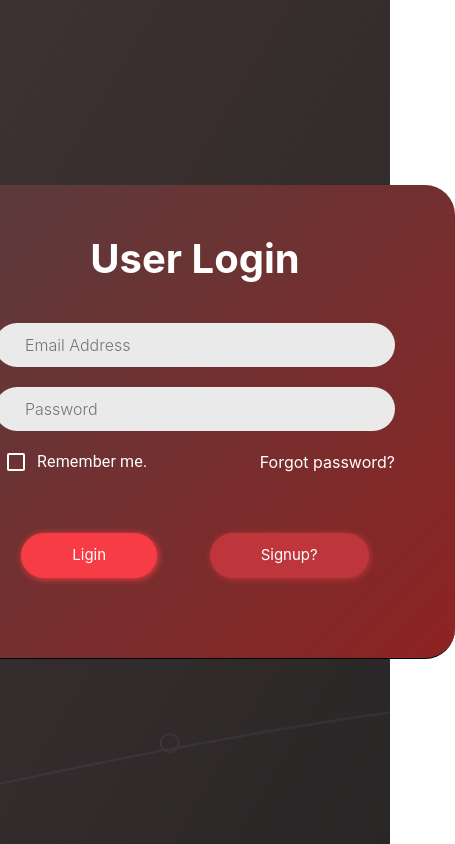
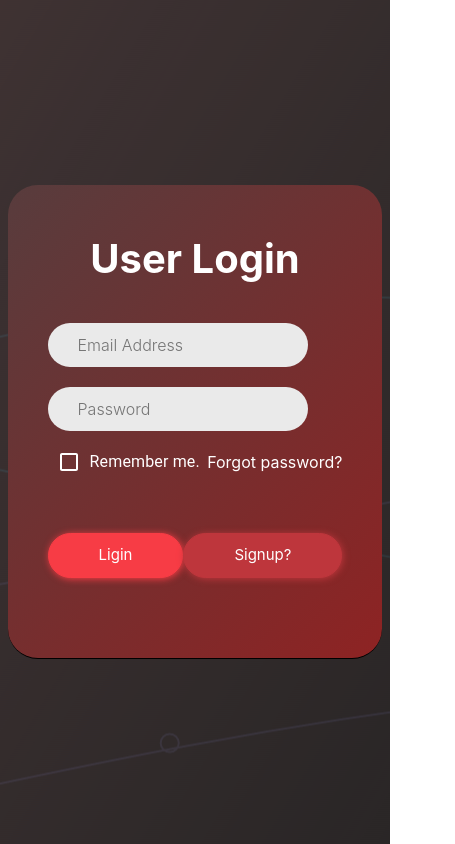
Before and after one commit to Ruhulcse/society, a React (Create React App) app: page /login in a window 390 px wide. Shown: the whole page, 455 px wide, since content can reach past the window. Built offline with nearby package versions, Linux system fonts and the light colour scheme.

Commit message:
login responsive

```diff
--- a/src/assets/css/style.css
+++ b/src/assets/css/style.css
@@ -800,7 +800,27 @@ label.MuiFormControlLabel-root {
 .login-page .login-form .log_sign_in-btn .signin-btn:focus {
 	outline: none;
 }
+@media (max-width: 768px) {
+	.login-page .login-form {
+		padding: 50px 50px 80px 50px;
+	}
 
+	.login-page .login-form .email-pass input {
+		width: 260px;
+		padding: 10px 10px 10px 30px;
+	}
+}
+
+@media (max-width: 500px) {
+	.login-page .login-form {
+		padding: 50px 40px 80px 40px;
+	}
+
+	.login-page .login-form .email-pass input {
+		width: 260px;
+		padding: 10px 10px 10px 30px;
+	}
+}
 /*.latest project*/
 .sc{
 	color: #000;
```
